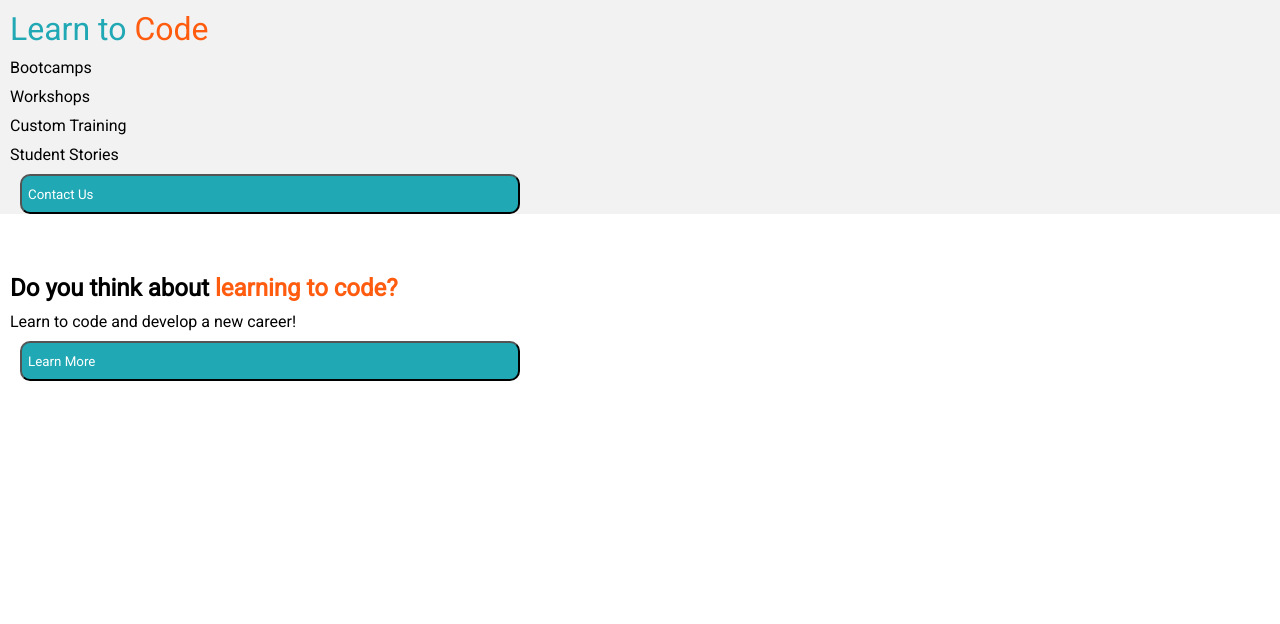
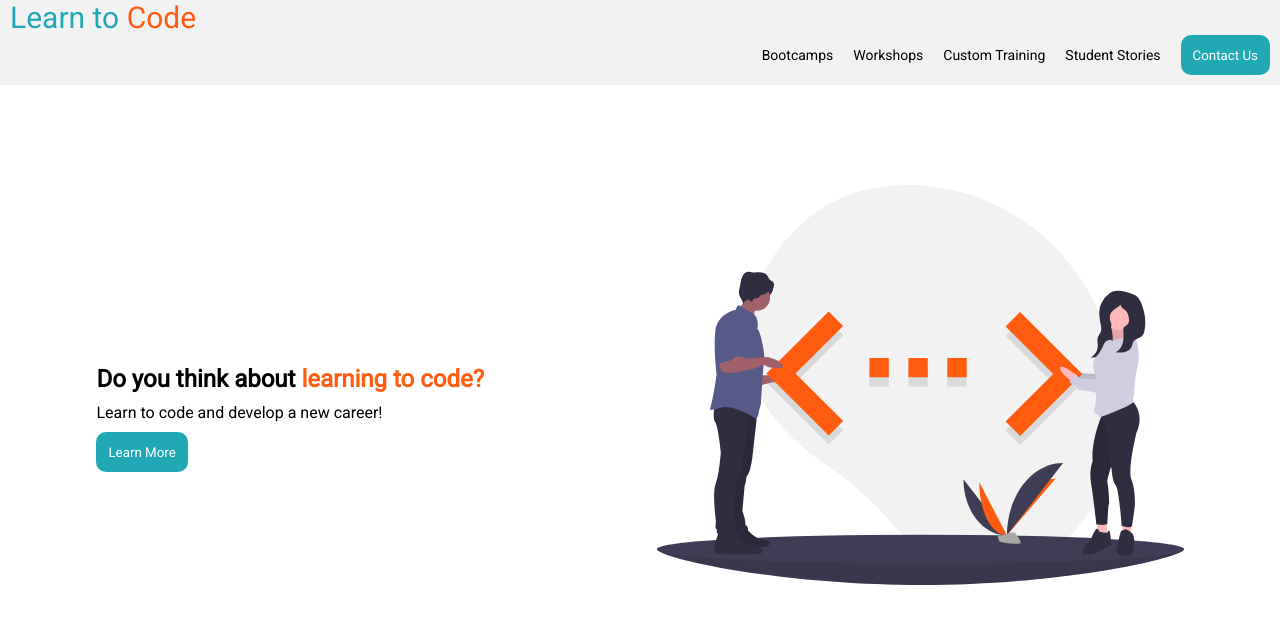
Before and after one commit to JoshuaJeromeHedges/Hedges_Deliverable_One, a plain HTML site: page index.html in a window 1280 px wide. Drawn offline with Linux system fonts and the light colour scheme.

Commit message:
second cimmit for deliverable one

```diff
--- a/index.html
+++ b/index.html
@@ -5,66 +5,38 @@
     <link href="https://fonts.googleapis.com/css?family=Roboto&display=swap" rel="stylesheet">
     <title>deliverable 1</title>
     <Link rel="stylesheet" href="styles.css">
-    <script src="script.js"></script>
-
+    <meta name="viewport" content="width=device-width, initial-scale=1.0">
 </head>
-<style>
-
-@media (max-width:768px) {
-  img#optionalstuff {
-    display: none;
-  }
-}
-
-
-    a:link {
-        color: black
-    }
-
-    a:hover {
-        color: #ff5c0f;
-        }
-        a.button:hover{
-    background-color: #ff5c0f;}
-
-</style>
-
-<title></title>
-<meta name="viewport" content="width=device-width, initial-scale=1.0">
-<header>
-
-
-
-
-</header>
 
 <body>
 
-    <div class="container">
-
+    <div class="top">
 
         <div class="Code">Learn to <span class="code-color-orange">Code</span></div>
-        <div class="Bootcamps"><a href="Bootcamps.html">Bootcamps</a></div>
-        <div class="Workshops"><a href="Workshops.html">Workshops</a></div>
-        <div class="Custom-Training"><a href="CustomTraining.html">Custom Training</a></div>
-        <div class="Student-Stories"><a href="StudentStories.html">Student Stories</a></div>
-        <div class="Contact-Us"><a href="ContactUs.html"><button class="button">Contact Us</button></a></div>
-        <div class </div>
 
-            <div class="container2">
-                <h2>Do you think about <span class="Learn-orange">learning to code?</span></h2>
-                <div class="Learn">Learn to code and develop a new career!</div>
+        <nav>
+            <ul class="navigation">
+                <li><a href="Bootcamps.html">Bootcamps</a></li>
+                <li><a href="Workshops.html">Workshops</a></li>
+                <li><a href="CustomTraining.html">Custom Training</a></li>
+                <li><a href="StudentStories.html">Student Stories</a></li>
+                <li><button class="contact">Contact Us</button></li>
+            </ul>
+        </nav>
+    </div>
 
-                <div class="Learn-More"><a href="Learn-More.html"><button class="button">Learn More</button></a></div>
+    <div class="container2">
+        <div class="left">
+            <h2>Do you think about <span class="Learn-orange">learning to code?</span></h2>
+            <p class="Learn">Learn to code and develop a new career!</p>
 
-                <div class="wrapper">
-                    <article class="img-info">
+            <div class="Learn-More"><button class="learn-more-button">Learn More</button></div>
+        </div>
+        <div class="wrapper">
+            <img class="img-code" src="assets/code.svg" alt="coding image">
+        </div>
 
-                        <img class="img-code" src="assets/code.svg" alt="coding image" img-align: right;>
-
-
-                    </article>
-
+    </div>
 
 </body>
 
--- a/script.js
+++ /dev/null
@@ -1,3 +0,0 @@
-function runCode() {
-    alert("hello world");
-}
--- a/styles.css
+++ b/styles.css
@@ -1,152 +1,149 @@
 * {
-    margin: 0px
+    font-family: 'Roboto', sans-serif;
+    margin: 0px;
 
 }
 
-.wrapper {
+.body {
     width: 100%;
 }
 
-.img-code {
-
-    display: none;
-
-}
-
-.img-info h1 {
-    text-align: left;
+.Code {
     color: #20a8b4;
-    background: #F2F2F2;
-    width: 100%;
-    font-family: 'Roboto', sans-serif;
-
-
-
-}
-
-.img-info h2 {
-    color: black;
-    text-align: left;
-
-}
-
-h1 {
-    text-align: left;
-    color: #20a8b4;
-    background: #F2F2F2;
-    width: 100%;
-    font-family: 'Roboto', sans-serif;
-
-}
-
-h2 {
-    color: black;
-    text-align: left;
-    font-family: 'Roboto', sans-serif;
-    margin: 10px
-
-
-}
-
-    .container {
-
-        text-decoration: none;
-        width: 100%;
-        height: 100%;
-        background-color:#F2F2F2;
-        font-family: 'Roboto', sans-serif;
-        display: flex;
-        flex-direction: column
-
-
-    }
-
-    .Bootcamps {
-        text-decoration: none;
-        margin-top: 10px;
-        margin-left: 10px;
-        flood-color: #ff5c0f
-           }
-
-        .Workshops {
-            margin-top: 10px;
-            margin-left: 10px;
-        }
-
-        .Custom-Training {
-            margin-top: 10px;
-            margin-left: 10px;
-        }
-
-
-    .body {
-        font-family: 'Roboto', sans-serif;
-        text-decoration: none;
-    }
-    a{
-        text-decoration: none;
-    }
-
-    .Learn {
-        margin-left: 10px;
-        font-family: 'Roboto', sans-serif;
-
-
-    }
-
-    .Code {
-        color: #20a8b4;
-        font-size: xx-large
-
-    }
-
-.container2 {
-    padding-top: 50px;
-    background-color: white
-
-
-
+    margin-left: 10px;
+    font-size: 30px;
+    font-weight: 200;
 }
 
 .code-color-orange {
     color: #ff5c0f;
 }
 
-.Code {
-    margin-left: 10px;
-    margin-top: 10px;
+a{
+    text-decoration: none;
+    margin-top: 15px;
+    color: black;
 }
 
-.Student-Stories {
-    margin-top: 10px;
-    margin-left: 10px;
+a:hover{
+    color: #ff5c0f;
 }
 
-.Contact-Us {
-    margin-left: 20px;
-    margin-top: 10px;
+.navigation {
+    display: flex;
+    flex-direction: column;
+    list-style-type: none;
+    font-weight: 200;
+    font-size: 14px;
+    margin: 0;
+    padding: 0;
+    width: 100%;
 }
 
-.Learn-More {
-    margin-left: 20px;
-    margin-top: 10px;
-    font-family: 'Roboto', sans-serif;
+li {
+    margin-left: 10px;
+    margin-bottom: 10px;
+    margin-right: 10px;
+}
+
+.top {
+    background: #F2F2F2;
+    margin-bottom: 20px;
+}
+
+
+/* .wrapper {
+    width: 100%;
+} */
+
+.img-code {
+    display: none;
+}
+
+
+/* h1 {
+    text-align: left;
+    color: #20a8b4;
+    background: #F2F2F2;
+    width: 100%;
+} */
+
+h2 {
+    text-align: left;
+    padding-top: 80px;
+    margin-bottom: 10px;
 }
 
 .Learn-orange {
     color: #ff5c0f;
 }
 
-.button {
+p {
+    margin-bottom: 10px;
+}
+
+button {
     color:white;
     background-color: #20a8b4;
-    width: 500px;
+    width: 100%;
     height: 40px;
     border-radius:10px;
     text-align: left;
-    font-family: 'Roboto', sans-serif;
+    padding: 12px;
+    border: 0px;
+}
+
+/* .contact {
+    padding-inline-start: 0;
+} */
+
+button:hover{
+    background-color: #ff5c0f;
+}
+
+.container2 {
+    margin: 10px;
+}
+
+@media only screen and (min-width:768px) {
+    .navigation {
+        flex-direction: row;
+        justify-content: flex-end;
+        align-items: baseline;
+    }
+
+    a:hover {
+        color: #ff5c0f;
+        }
+
+    a.button:hover{
+    background-color: #ff5c0f;
+}
+
+button{
+    width:auto;
+}
+
+.learn-more-button {
+    text-align: center;
+}
+
+.img-code {
+    display: initial;
+    height: 400px;
 
 }
 
+.container2 {
+    display: flex;
+    flex-direction: row;
+    justify-content: space-around;
+    margin-top: 100px;
 
 }
+
+h2 {
+    margin-top: 100px;
+}
+
+}
```
